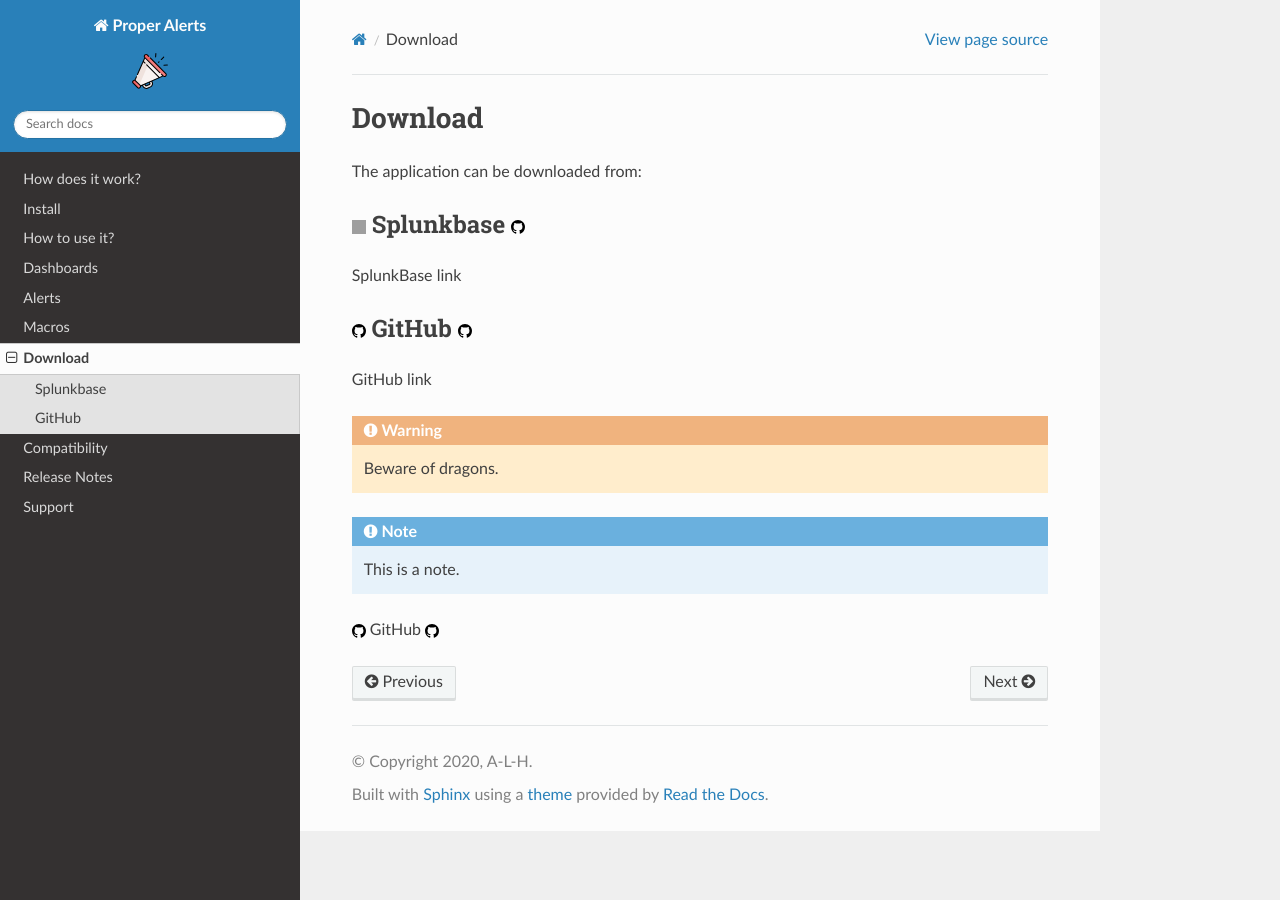
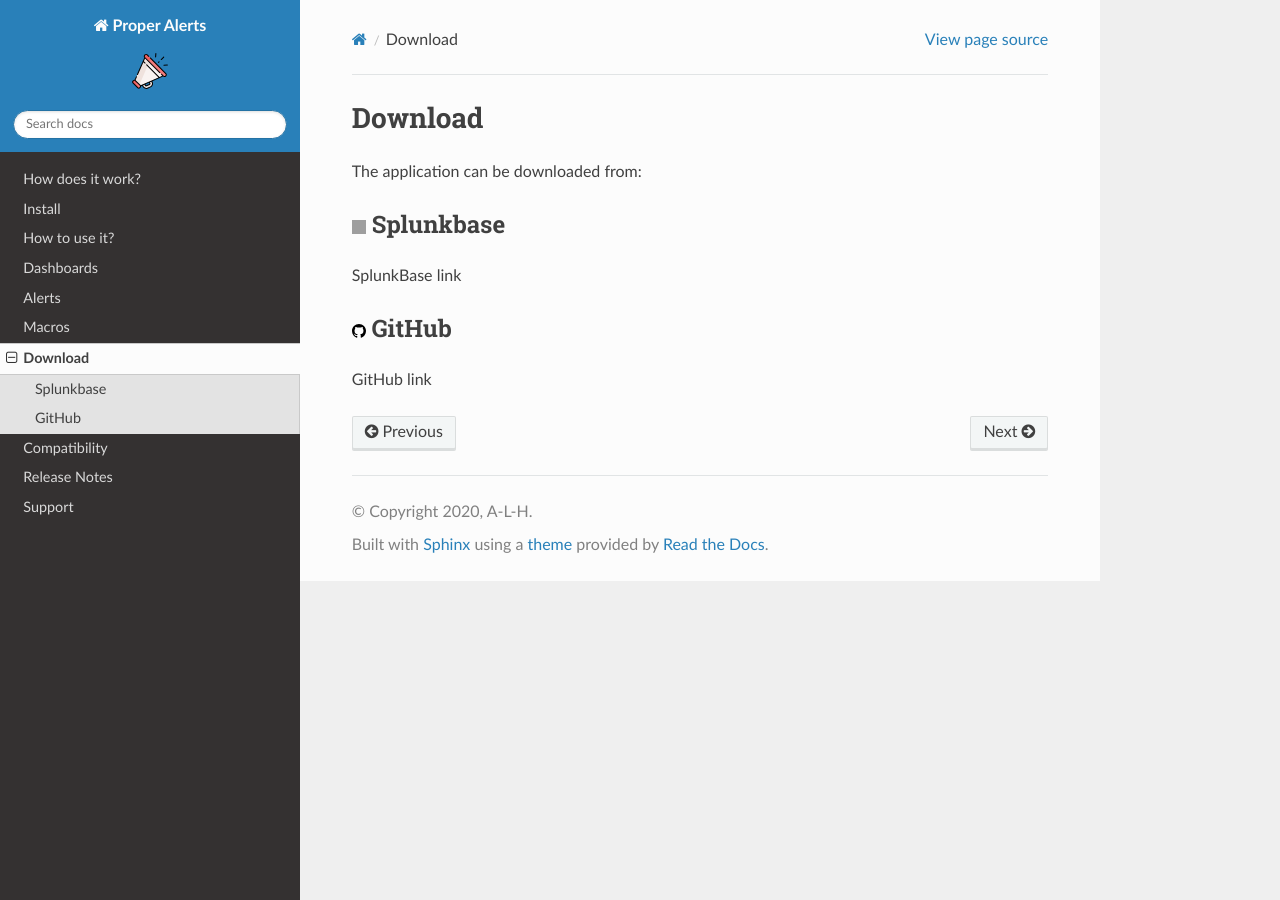
Before and after one commit to a-l-h/splunk-app-proper-alerts, a Sphinx documentation site: the page built from doc/download.rst, in a window 1280 px wide. Built offline with Sphinx 7.4.7 and the Read the Docs theme 2.0.0, drawn with Linux system fonts in a browser that asks for light colours; grey boxes are pictures that could not be loaded.

Commit message:
Update download.rst

```diff
--- a/doc/download.rst
+++ b/doc/download.rst
@@ -11,18 +11,12 @@
 
 The application can be downloaded from:
 
-|splunk| Splunkbase |github|
-###################
+|splunk| Splunkbase
+-------------------
 
 SplunkBase link
 
-|github| GitHub |github|
-###############
+|github| GitHub
+---------------
 
 GitHub link
-
-.. warning:: Beware of dragons.
-
-.. note:: This is a note.
-
-|github| GitHub |github|
```
